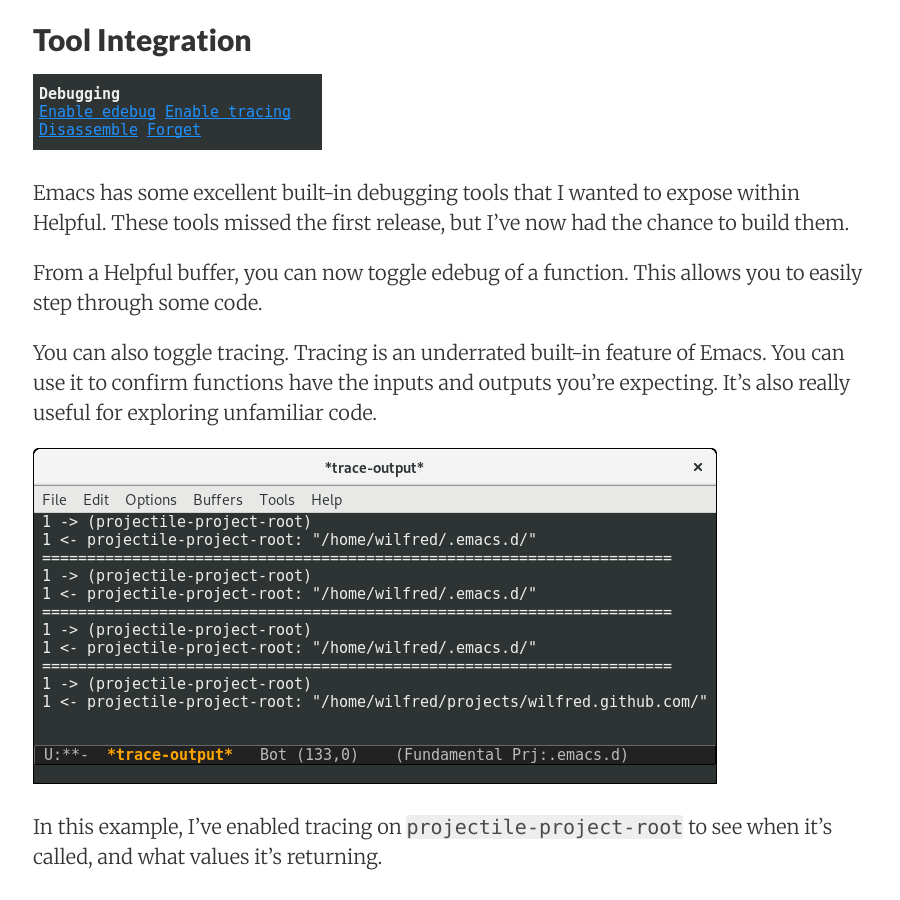
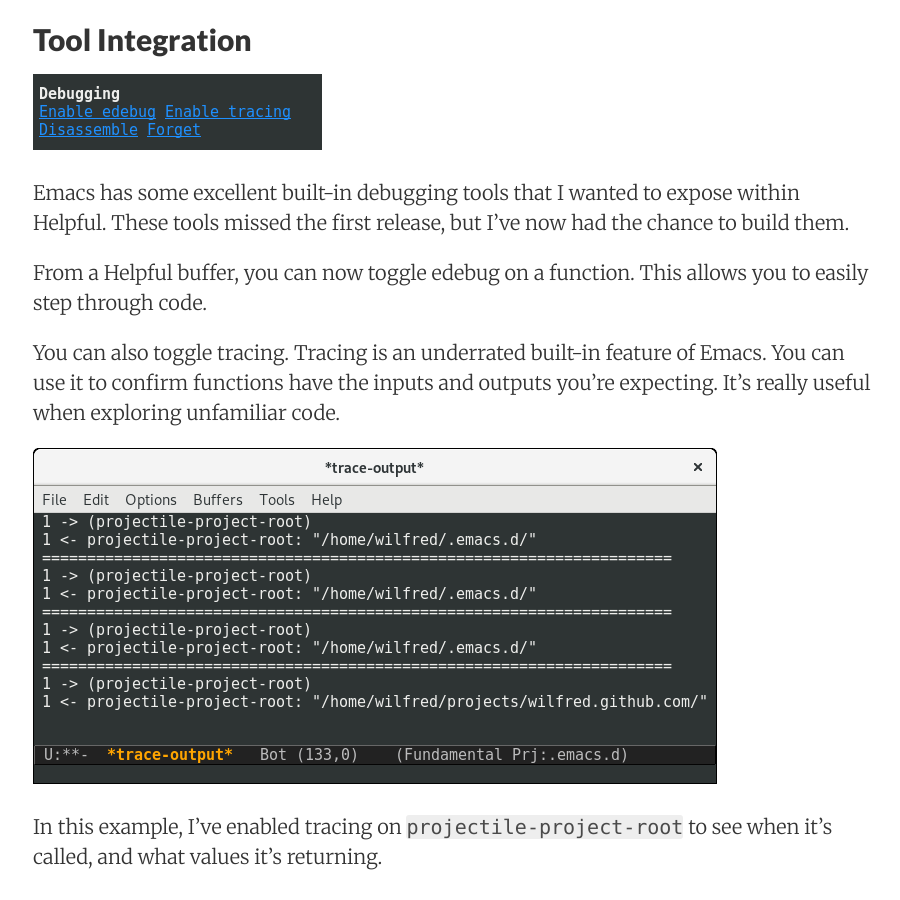
Before and after one commit to Wilfred/wilfred.github.com, a Jekyll site: the page built from _posts/2018-06-22-helpful-one-year-on.markdown, in a window 1280 px wide and 900 px high, scrolled down 471 px. Shown: the whole window, without its empty margins (187-1087 px from the left). Built offline with Jekyll 4.4.1, drawn with Linux system fonts in a browser that asks for light colours; nearby versions of some CDN libraries.

Commit message:
Wording tweaks

```diff
--- a/_posts/2018-06-22-helpful-one-year-on.markdown
+++ b/_posts/2018-06-22-helpful-one-year-on.markdown
@@ -18,13 +18,13 @@ Emacs has some excellent built-in debugging tools that I wanted to
 expose within Helpful. These tools missed the first release, but I've now
 had the chance to build them.
 
-From a Helpful buffer, you can now toggle edebug of a
-function. This allows you to easily step through some code.
+From a Helpful buffer, you can now toggle edebug on a function. This
+allows you to easily step through code.
 
 You can also toggle tracing. Tracing is an underrated built-in feature
 of Emacs. You can use it to confirm functions have the inputs and
-outputs you're expecting. It's also really useful for exploring
-unfamiliar code.
+outputs you're expecting. It's really useful when exploring unfamiliar
+code.
 
 <img src="/assets/emacs_trace.png">
 
```
